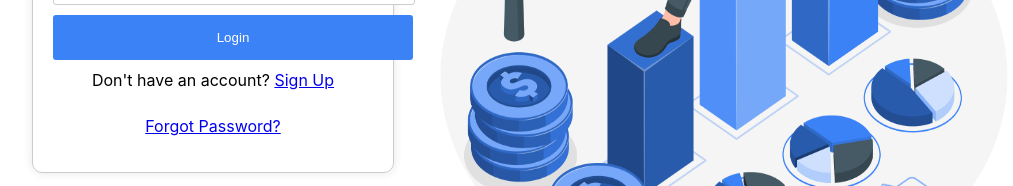
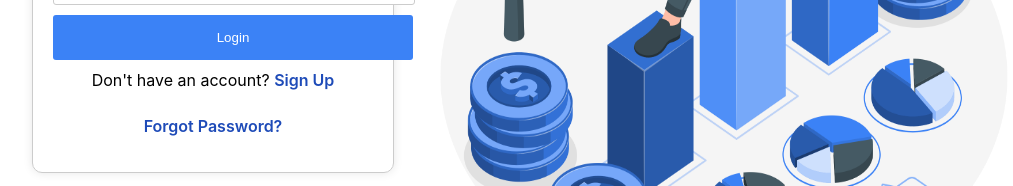
Before and after one commit to ShivaShankarGoddumarri/Beyinc_frontend, a React (Create React App) app: page /login in a window 1280 px wide. Shown: the part 451-637 px from the top of the page, without its empty margins (168-1181 px from the left). Built offline with nearby package versions, Linux system fonts and the light colour scheme.

Commit message:
styles updated

```diff
--- a/src/Components/ForgotPassword/ForgotPassword.js
+++ b/src/Components/ForgotPassword/ForgotPassword.js
@@ -327,7 +327,8 @@ const ResetPassword = () => {
           Reset Password
         </button>
         <p>
-          Remember your password? <RouterLink to="/login">Login</RouterLink>
+          Remember your password? <RouterLink to="/login" style={{textDecoration: 'none', fontWeight: '600', color: '#1e4bb8',   transition: 'color 0.3s' }}  onMouseOver={(e) => e.target.style.textDecoration = 'underline'}
+    onMouseOut={(e) => e.target.style.textDecoration = 'none'}>Login</RouterLink>
         </p>
       </form>
     </div>
--- a/src/Components/Login/Login.jsx
+++ b/src/Components/Login/Login.jsx
@@ -331,10 +331,12 @@ const Login = () => {
           Login
         </button>
         <p>
-          Don't have an account? <RouterLink to="/signup">Sign Up</RouterLink>
+          Don't have an account? <RouterLink to="/signup" style={{textDecoration: 'none', fontWeight: '600', color: '#1e4bb8'}}  onMouseOver={(e) => e.target.style.textDecoration = 'underline'}
+    onMouseOut={(e) => e.target.style.textDecoration = 'none'}>Sign Up</RouterLink>
         </p>
         <p>
-          <RouterLink to="/forgotpassword">Forgot Password?</RouterLink>
+          <RouterLink to="/forgotpassword" style={{textDecoration: 'none', fontWeight: '600', color: '#1e4bb8'}}  onMouseOver={(e) => e.target.style.textDecoration = 'underline'}
+    onMouseOut={(e) => e.target.style.textDecoration = 'none'}>Forgot Password?</RouterLink>
         </p>
       </form>
 
--- a/src/Components/Signup/SignUp.jsx
+++ b/src/Components/Signup/SignUp.jsx
@@ -335,7 +335,8 @@ const SignUp = () => {
             Signup
           </button>
           <p>
-            Already have an account? <RouterLink to="/login">Login</RouterLink>
+            Already have an account? <RouterLink to="/login" style={{textDecoration: 'none', fontWeight: '600', color: '#1e4bb8',   transition: 'color 0.3s' }}  onMouseOver={(e) => e.target.style.textDecoration = 'underline'}
+    onMouseOut={(e) => e.target.style.textDecoration = 'none'}>Login</RouterLink>
           </p>
         </form>
       </div>
--- a/src/Components/Toast/Toast.css
+++ b/src/Components/Toast/Toast.css
@@ -3,10 +3,12 @@
     display: flex;
     justify-content: center;
     align-items: center;
-    min-width: 300px;
+    min-width: 250px;
     position: absolute;
     line-break: auto;
     height: auto;
+    border-radius: 20px;
+    margin-top: 40px;
 
     /* margin: auto; */
 }
```
Also changed, not shown: 1 other file (tests, documents, lock files or other folders).
